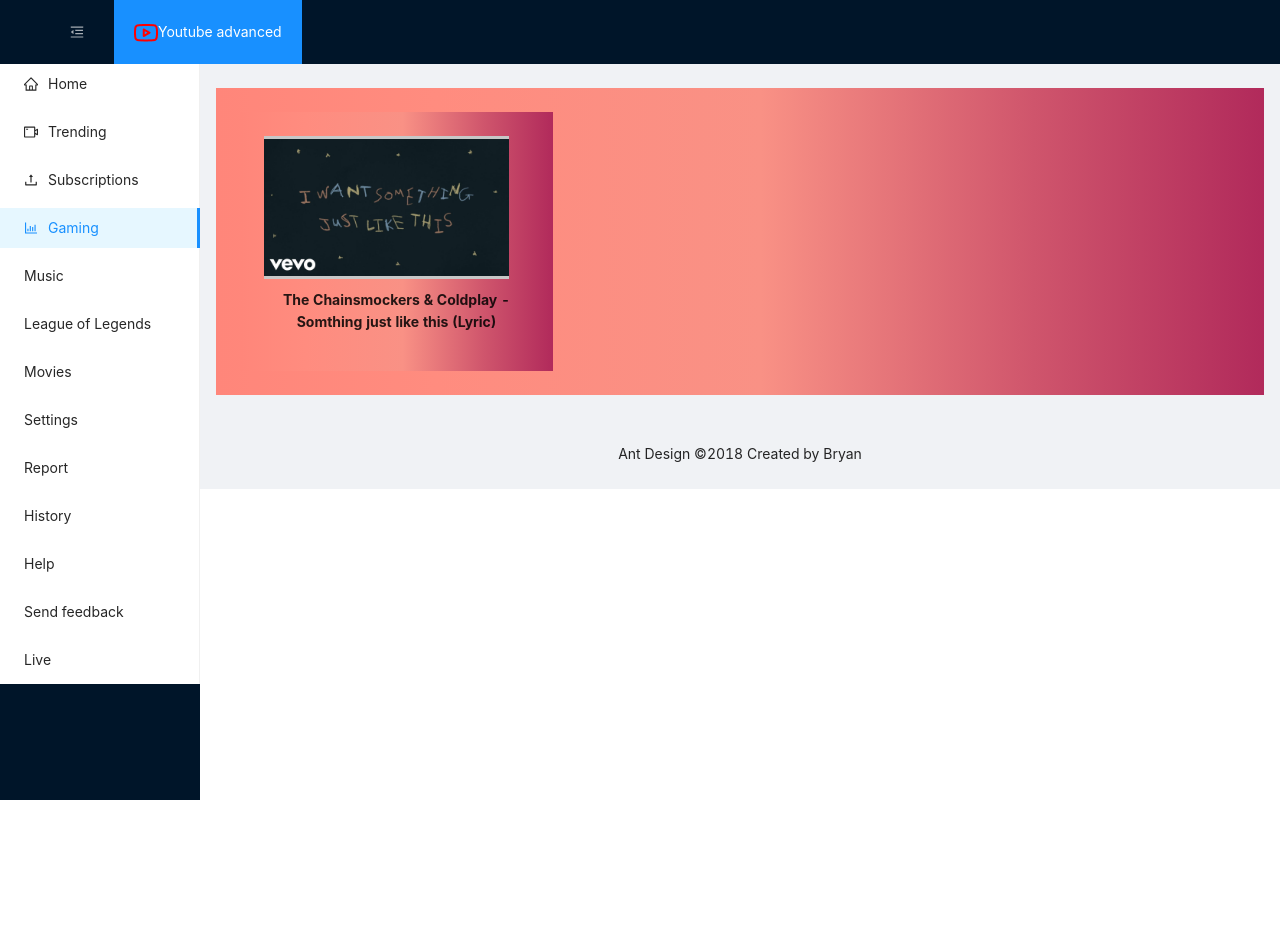
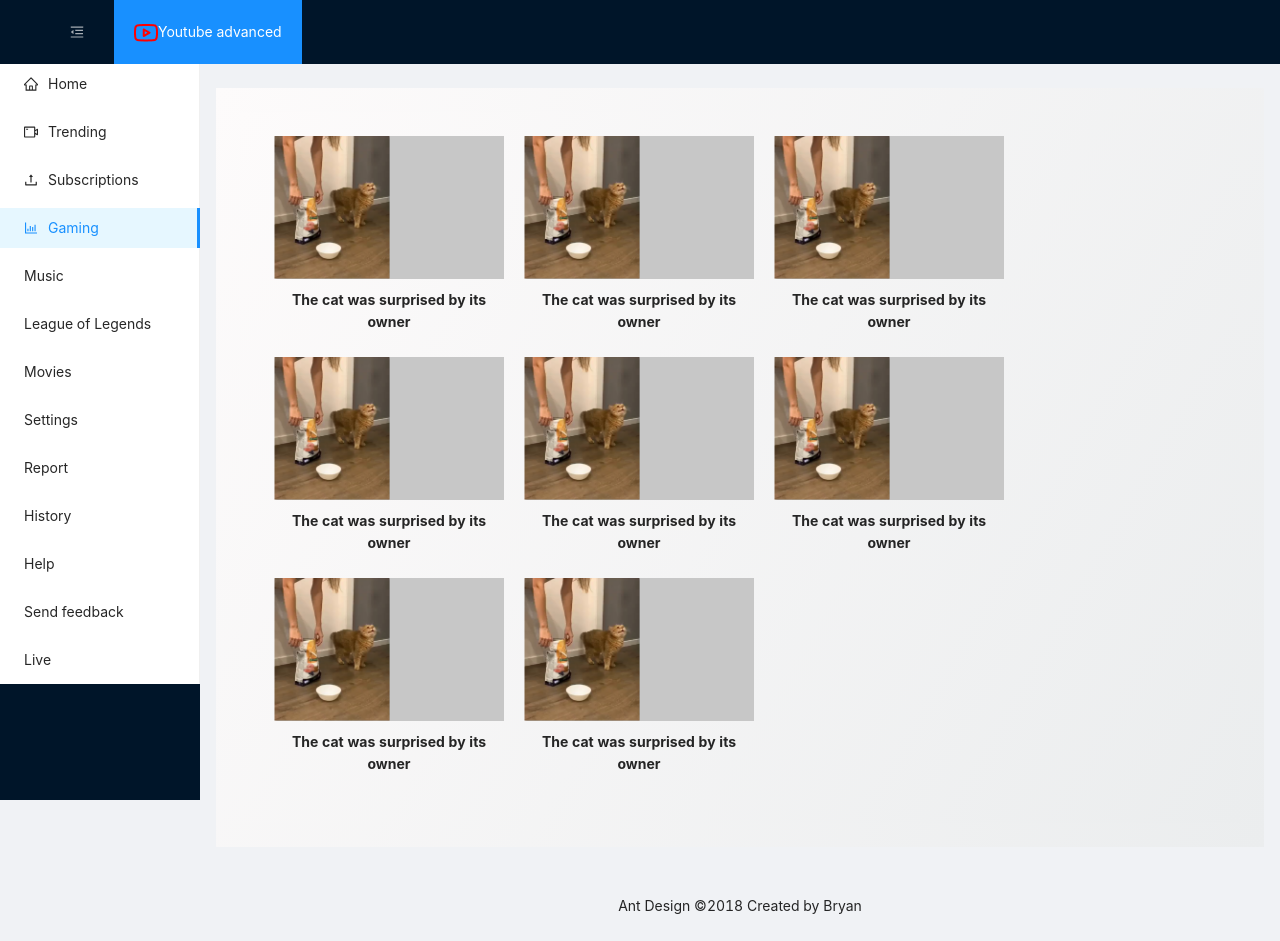
Before and after one commit to pulmaWave/metub, a React (Create React App) app: page /home in a window 1280 px wide. Before the commit the page ends 800 px from the top, so only its background shows below. Built offline with nearby package versions, Linux system fonts and the light colour scheme.

Commit message:
add video

```diff
--- a/src/components/videos/Video.js
+++ b/src/components/videos/Video.js
@@ -5,7 +5,7 @@
 
 const Video = (props) => {
   return (
-    <div>
+    <div className="container-video">
       <div className="video">
           <Link to="/video">
             <img src={props.src} alt="videothumbnail" />
--- a/src/components/videos/Video.scss
+++ b/src/components/videos/Video.scss
@@ -1,5 +1,11 @@
+.container-video{
+  display: flex;
+  flex-direction: column;
+  align-items: center;
+}
+
 .video {
-  width: 245px;
+  width: 230px;
   height: 143.08px;
 
   background-color: rgb(199, 199, 199);
@@ -8,14 +14,16 @@
   img {
     height: 100%;
     width: 100%;
+
     object-fit: contain;
     cursor: pointer;
   }
 }
 
 .titlevideo {
-  width: 245px;
-  font-family: -apple-system, BlinkMacSystemFont, 'Segoe UI', Roboto, Oxygen, Ubuntu, Cantarell, 'Open Sans', 'Helvetica Neue', sans-serif;
+  width: 230px;
+  font-family: -apple-system, BlinkMacSystemFont, "Segoe UI", Roboto, Oxygen,
+    Ubuntu, Cantarell, "Open Sans", "Helvetica Neue", sans-serif;
   font-weight: bold;
   margin: 10px;
   cursor: pointer;
--- a/src/page/homepage/Home.js
+++ b/src/page/homepage/Home.js
@@ -12,6 +12,7 @@
   BarChartOutlined,
 } from "@ant-design/icons";
 import "./Home.scss";
+import MeoThumbnail from "../../assets/videos/MeoThumbnail.PNG";
 import picture2 from "../../assets/images/somepic.jpg";
 import logo from "../../assets/images/youtube.png";
 import Video from "../../components/videos/Video";
@@ -34,13 +35,18 @@
                 onClick={() => toggle()}
               ></Menu.Item>
               <Menu.Item key="2">
-                <img src={logo} alt="logo" onClick={() => toggle()}></img>
-                Youtube advanced
+                <img src={logo} alt="logo"></img>
+                <a
+                  href="https://www.youtube.com/"
+                  target="blank"
+                  rel="referrer"
+                >
+                  Youtube advanced
+                </a>
               </Menu.Item>
             </Menu>
           </Header>
           <Sider
-
             trigger={null}
             collapsible
             collapsed={collapsed}
@@ -95,14 +101,46 @@
                 <Switch>
                   <Route path="/" exact="true">
                     <Video
-                      name="The Chainsmockers & Coldplay - Somthing just like this (Lyric)"
-                      src={picture2}
+                      name="The cat was surprised by its owner"
+                      src={MeoThumbnail}
+                    />
+                    <Video
+                      name="The cat was surprised by its owner"
+                      src={MeoThumbnail}
                     />
                   </Route>
                   <Route path="/home" exact="true">
                     <Video
-                      name="The Chainsmockers & Coldplay - Somthing just like this (Lyric)"
-                      src={picture2}
+                      name="The cat was surprised by its owner"
+                      src={MeoThumbnail}
+                    />
+                    <Video
+                      name="The cat was surprised by its owner"
+                      src={MeoThumbnail}
+                    />
+                    <Video
+                      name="The cat was surprised by its owner"
+                      src={MeoThumbnail}
+                    />
+                    <Video
+                      name="The cat was surprised by its owner"
+                      src={MeoThumbnail}
+                    />
+                    <Video
+                      name="The cat was surprised by its owner"
+                      src={MeoThumbnail}
+                    />
+                    <Video
+                      name="The cat was surprised by its owner"
+                      src={MeoThumbnail}
+                    />
+                    <Video
+                      name="The cat was surprised by its owner"
+                      src={MeoThumbnail}
+                    />
+                    <Video
+                      name="The cat was surprised by its owner"
+                      src={MeoThumbnail}
                     />
                   </Route>
                   <Route path="/video" exact="true">
--- a/src/page/homepage/Home.scss
+++ b/src/page/homepage/Home.scss
@@ -1,22 +1,12 @@
 @import '~antd/dist/antd.css';
-
-
-#components-layout-demo-fixed .logo {
-  float: left;
-  width: 120px;
-  height: 31px;
-  margin: 16px 24px 16px 0;
-  background: rgba(255, 255, 255, 0.2);
-}
 
 #components-layout-demo-fixed-sider .logo {
   height: 32px;
   margin: 16px;
-  background: rgba(255, 255, 255, 0.2);
+  background-image: linear-gradient(120deg, #e0c3fc 0%, #8ec5fc 100%);
 }
 .site-layout .site-layout-background {
-  background-image: linear-gradient(to right, #ff8177 0%, #ff867a 0%, #ff8c7f 21%, #f99185 52%, #cf556c 78%, #b12a5b 100%);
-  display: flex;
+  background-image: linear-gradient(120deg, #fdfbfb 0%, #ebedee 100%);  display: flex;
   flex-wrap: wrap;
 }
 
@@ -27,13 +17,3 @@
   cursor: pointer;
   transition: color 0.3s;
 }
-
-#components-layout-demo-custom-trigger .trigger:hover {
-  color: #1890ff;
-}
-
-#components-layout-demo-custom-trigger .logo {
-  height: 32px;
-  margin: 16px;
-  background: rgba(255, 255, 255, 0.3);
-}
--- a/src/page/views/View.js
+++ b/src/page/views/View.js
@@ -1,16 +1,15 @@
-import React from 'react';
+import React from "react";
 import "./View.scss";
-import picture2 from '../../assets/images/somepic.jpg';
-
+import catVideo2 from "../../assets/videos/Meo.mp4";
 
 const View = () => {
+  return (
+    <div className="view">
+      <video width="750" height="500" controls>
+        <source src={catVideo2} type="video/mp4" />
+      </video>
+    </div>
+  );
+};
 
-      return (
-            <div className="view">
-                  <img  src={picture2} alt="background song"/>
-
-            </div>
-      )
-}
-
-export default View
+export default View;
--- a/src/page/views/View.scss
+++ b/src/page/views/View.scss
@@ -3,9 +3,7 @@
 .view {
       max-width: 100%;
       height: 500px;
-      margin: 10px;
-      background-image: linear-gradient(to right, #ff8177 0%, #ff867a 0%, #ff8c7f 21%, #f99185 52%, #cf556c 78%, #b12a5b 100%);
-
+      background-image: linear-gradient(120deg, #fdfbfb 0%, #ebedee 100%);
       display: flex;
 
       img {
```
Also changed, not shown: src/assets/videos/MeoThumbnail.PNG (added), 1 other file (tests, documents, lock files or other folders).
